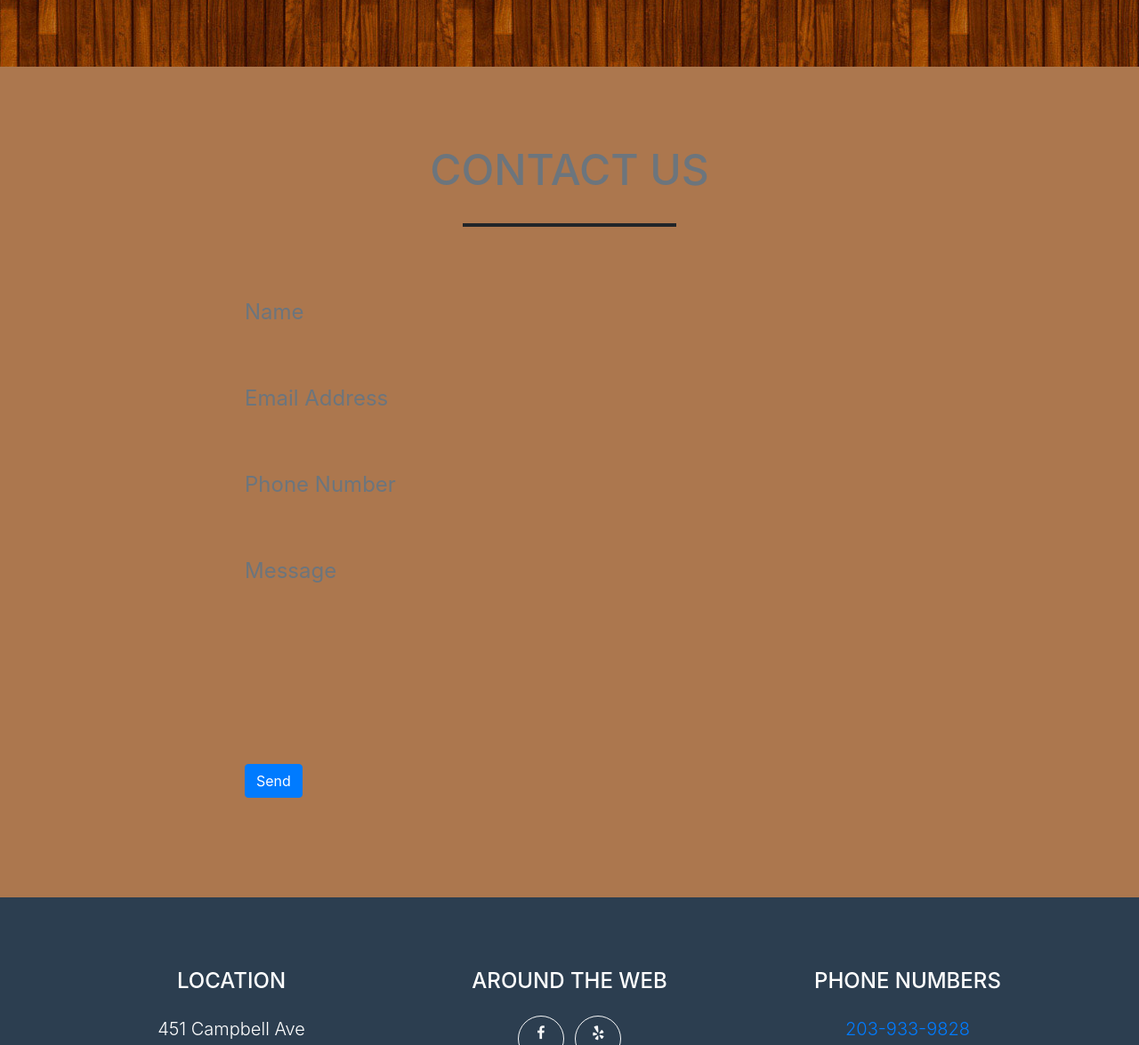
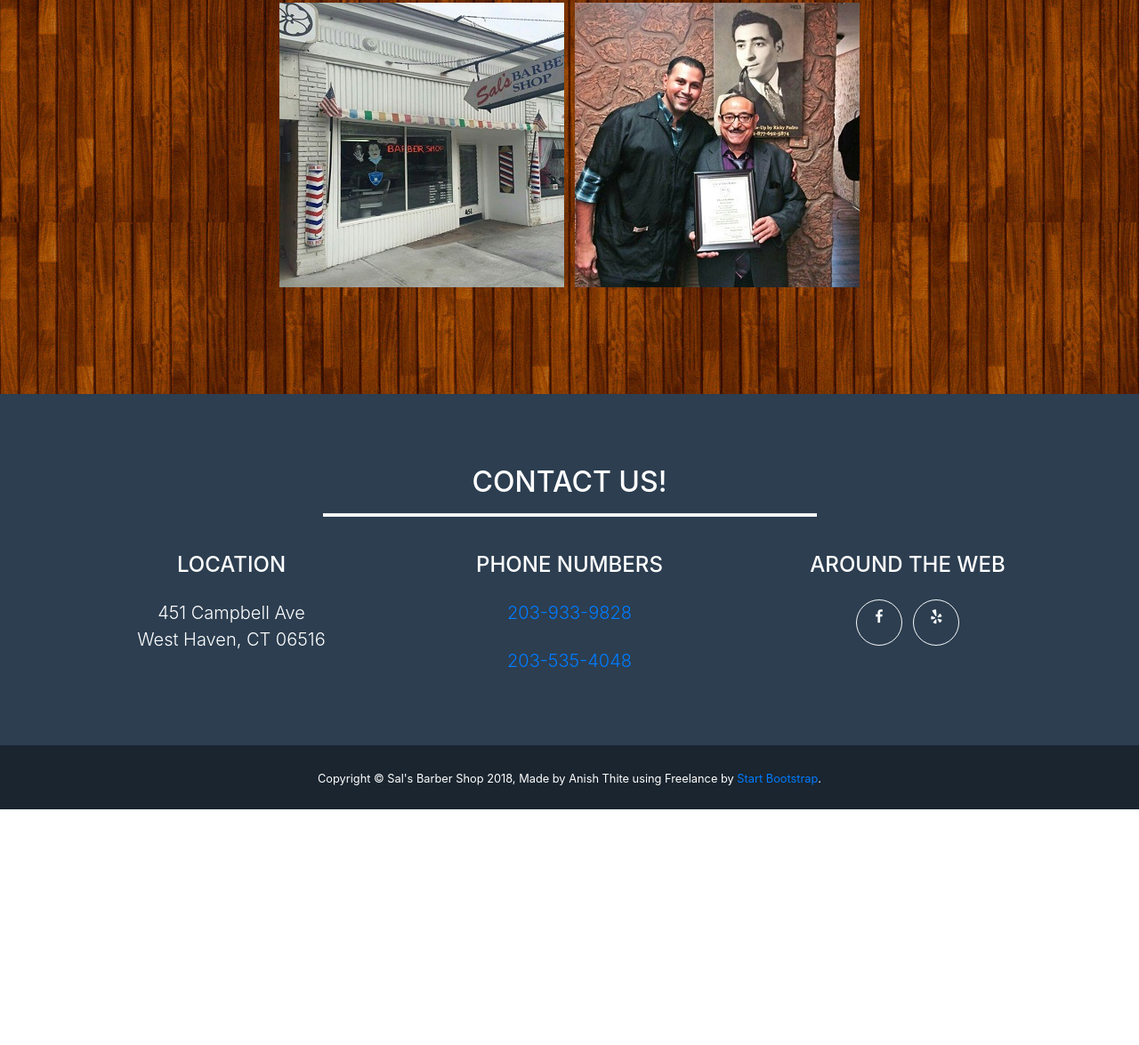
Before and after one commit to anishthite/salsbarbershop, a website with bundled scripts: page index.html in a window 1280 px wide. Shown: the part 2527-3702 px from the top of the page at 89% size. After the commit the page ends 3437 px from the top, so only its background shows below. Built offline with nearby package versions, Linux system fonts and the light colour scheme; a web font is replaced by a local one.

Commit message:
more done

```diff
--- a/index.html
+++ b/index.html
@@ -99,68 +99,36 @@
             <p class="lead" style="font-size:160%;">Whether you're a student looking to showcase your work, a professional looking to attract clients, or a graphic artist looking to share your projects, this template is the perfect starting point!</p>
           </div>
         </div>
+        <br>
+        <p style= "text-align:center;">
+        <img class="img-fluid  mx-auto" style="PADDING-RIGHT: 8px; PADDING-BOTTOM: 8px;" src="img/outside.jpg" alt="">
+        <img class="img-fluid  mx-auto"style="PADDING-BOTTOM: 8px;" src="img/will.jpg" alt="">
+          </p>
       </div>
     </section>
 
     <!-- Contact Section -->
-    <section class="contact" id="contact">
-      <div class="container">
-        <h2 class="text-center text-uppercase text-secondary mb-0">Contact Us</h2>
-
-        <hr class="star-dark mb-5">
-        <div class="row">
-          <div class="col-lg-8 mx-auto">
-            <!-- To configure the contact form email address, go to mail/contact_me.php and update the email address in the PHP file on line 19. -->
-            <!-- The form should work on most web servers, but if the form is not working you may need to configure your web server differently. -->
-            <form name="sentMessage" id="contactForm" novalidate="novalidate">
-              <div class="control-group">
-                <div class="form-group floating-label-form-group controls mb-0 pb-2">
-                  <label>Name</label>
-                  <input class="form-control" id="name" type="text" placeholder="Name" required="required" data-validation-required-message="Please enter your name.">
-                  <p class="help-block text-danger"></p>
-                </div>
-              </div>
-              <div class="control-group">
-                <div class="form-group floating-label-form-group controls mb-0 pb-2">
-                  <label>Email Address</label>
-                  <input class="form-control" id="email" type="email" placeholder="Email Address" required="required" data-validation-required-message="Please enter your email address.">
-                  <p class="help-block text-danger"></p>
-                </div>
-              </div>
-              <div class="control-group">
-                <div class="form-group floating-label-form-group controls mb-0 pb-2">
-                  <label>Phone Number</label>
-                  <input class="form-control" id="phone" type="tel" placeholder="Phone Number" required="required" data-validation-required-message="Please enter your phone number.">
-                  <p class="help-block text-danger"></p>
-                </div>
-              </div>
-              <div class="control-group">
-                <div class="form-group floating-label-form-group controls mb-0 pb-2">
-                  <label>Message</label>
-                  <textarea class="form-control" id="message" rows="5" placeholder="Message" required="required" data-validation-required-message="Please enter a message."></textarea>
-                  <p class="help-block text-danger"></p>
-                </div>
-              </div>
-              <br>
-              <div id="success"></div>
-              <div class="form-group">
-                <button type="submit" class="btn btn-primary btn-xl" id="sendMessageButton">Send</button>
-              </div>
-            </form>
-          </div>
-        </div>
-      </div>
-    </section>
 
     <!-- Footer -->
-    <footer class="footer text-center">
+    <footer id="contact" class="footer text-center">
       <div class="container">
+          <h2 class="text-center text-uppercase text-white">Contact Us!</h2>
+          <hr style= "height:3px; width:50%; color:#ffffff; background-color: #ffffff;">
+          <br>
         <div class="row">
           <div class="col-md-4 mb-5 mb-lg-0">
             <h4 class="text-uppercase mb-4">Location</h4>
             <p class="lead mb-0">451 Campbell Ave
               <br>West Haven, CT 06516</p>
           </div>
+          <div class="col-md-4">
+              <h4 class="text-uppercase mb-4">Phone Numbers</h4>
+              <p class="lead mb-0"><a href="tel:+12039339828">203-933-9828</a>
+                </p>
+              <br>
+              <p class="lead mb-0"><a href="tel:+12035354048">203-535-4048</a>
+              </p>
+            </div>
           <div class="col-md-4 mb-5 mb-lg-0">
             <h4 class="text-uppercase mb-4">Around the Web</h4>
             <ul class="list-inline mb-0">
@@ -176,18 +144,10 @@
               </li>
             </ul>
           </div>
-          <div class="col-md-4">
-            <h4 class="text-uppercase mb-4">Phone Numbers</h4>
-            <p class="lead mb-0"><a href="tel:+12039339828">203-933-9828</a>
-              </p>
-            <br>
-            <p class="lead mb-0"><a href="tel:+12035354048">203-535-4048</a>
-            </p>
-          </div>
+
         </div>
       </div>
     </footer>
-
     <div class="copyright py-4 text-center text-white">
       <div class="container">
         <small style = >Copyright &copy; Sal's Barber Shop 2018, Made by Anish Thite using Freelance by <a href="http://startbootstrap.com">Start Bootstrap</a>.</small>
```
Also changed, not shown: img/outside.jpg (added), img/will.jpg (added).
